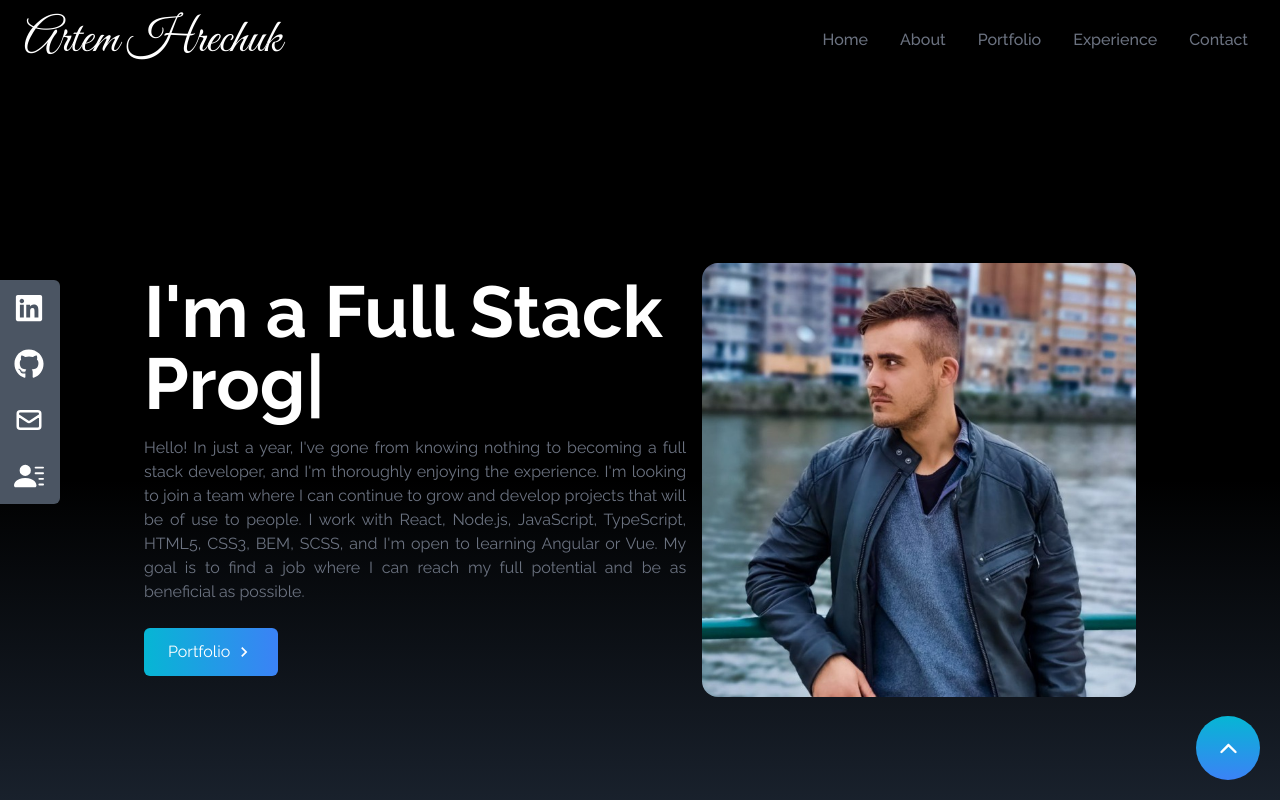
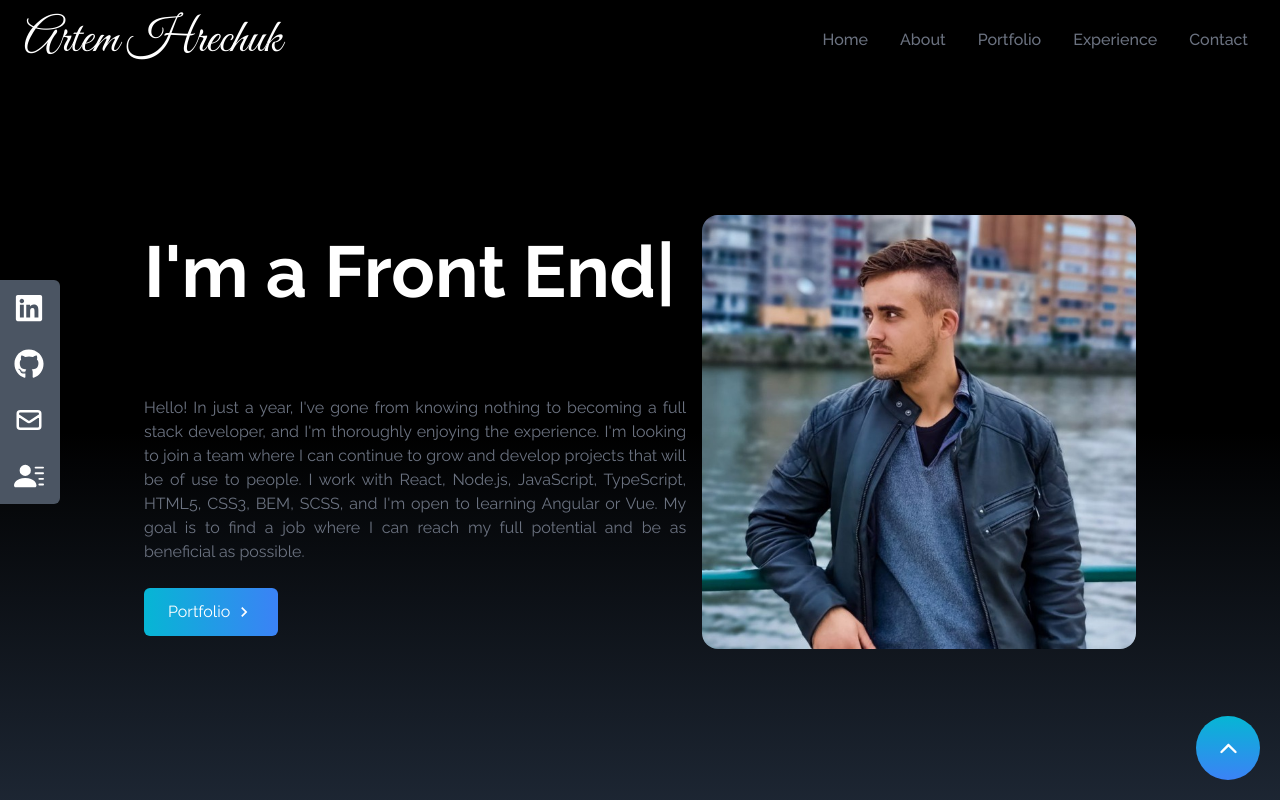
Before and after one commit to official-artem/my-portfolio, a React (Create React App) app: page / in a window 1280 px wide. Shown: the top 800 px of the page. Built offline with nearby package versions, Linux system fonts and the light colour scheme.

Commit message:
changed the styles for title on home page

```diff
--- a/src/components/Home/Home.jsx
+++ b/src/components/Home/Home.jsx
@@ -8,14 +8,17 @@ export const Home = () => {
   return (
     <div
       name="home"
-      className="h-screen w-full bg-gradient-to-b from-black via-black to-gray-800"
+      className="min-h-screen w-full bg-gradient-to-b from-black via-black to-gray-800 flex items-center lg:mt-[-3rem]"
     >
       <div className="max-w-screen-lg mx-auto flex flex-col gap-4 items-center justify-center h-full px-4 md:flex-row">
         <div className="flex flex-col justify-center h-full">
-          <h2 className="text-4xl sm:text-7xl font-bold text-white">
-            I'm a Full Stack
-          </h2>
-          <Typed typeSpeed={50} backSpeed={50} loop strings={['Developer', 'Programmer']} className="text-4xl sm:text-7xl font-bold text-white"/>
+          <Typed
+            loop
+            typeSpeed={50}
+            backSpeed={50}
+            className="inline-block text-4xl sm:text-5xl sm:h-[8rem] lg:text-7xl lg:h-[10rem] max-sm:h-[100px] py-4 max-w-[40rem] font-bold text-white "
+            strings={['I\'m a Full Stack Developer', 'I\'m a Front End Developer', 'I\'m a Back End Developer']}
+          />
           <p className="text-gray-500 py-4 max-w-[50rem] text-justify">
             Hello! In just a year, I've gone from knowing nothing to becoming a
             full stack developer, and I'm thoroughly enjoying the experience.
```
